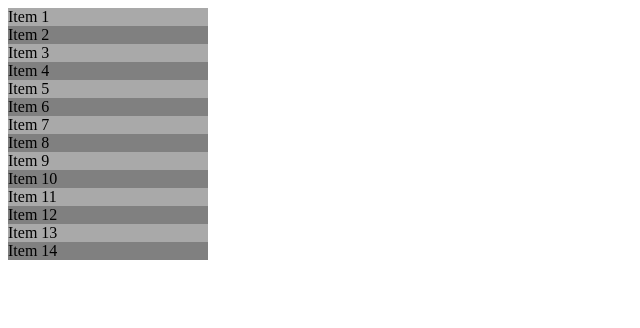
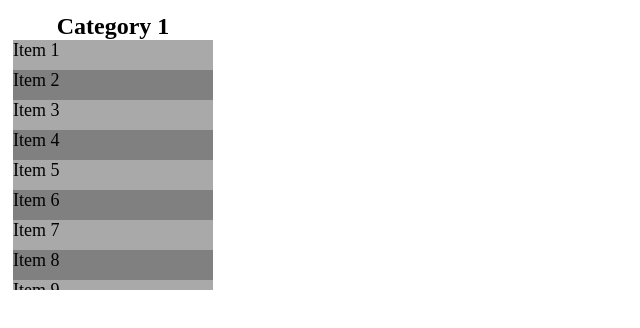
Before and after one commit to Stradi/listing, a React app in the folder frontend/: page / in a window 1280 px wide. Shown: the top 328 px of the page, without its empty margins (0-640 px from the left). Built offline with nearby package versions, Linux system fonts and the light colour scheme.

Commit message:
Updated styling of category lists and listing items

```diff
--- a/frontend/src/components/Category/Category.css
+++ b/frontend/src/components/Category/Category.css
@@ -1,19 +1,28 @@
 .category {
-  display: inline-block;
-  height: 300px;
-  width: 200px;
-  overflow: hidden;
-  overflow-y: scroll;
+  width: 200px; /* May change */
+  margin: 5px;
+}
 
+.category__title {
+  padding: 0;
+  margin: 0;
+  text-align: center;
+}
+
+.category__items {
+  height: 250px;
   list-style: none;
   padding: 0;
   margin: 0;
+
+  overflow: hidden;
+  overflow-y: scroll;
 }
 
-.category li:nth-child(even) {
+.category__items li:nth-child(even) {
   background-color: gray;
 }
 
-.category li:nth-child(odd) {
+.category__items li:nth-child(odd) {
   background-color: darkgray;
 }
--- a/frontend/src/components/Category/Category.js
+++ b/frontend/src/components/Category/Category.js
@@ -4,15 +4,18 @@
 import "./Category.css";
 
 function Category(props) {
-  const { items } = props;
+  const { name, items } = props;
   const allItems = items.map((item) => {
     return <ListingItem id={item.id} name={item.name} />
   });
 
   return (
-    <ul className="category">
-      {allItems}
-    </ul>
+    <div className="category">
+      <h2 className="category__title">{name}</h2>
+      <ul className="category__items">
+        {allItems}
+      </ul>
+    </div>
   );
 }
 
--- a/frontend/src/components/ListingItem/ListingItem.css
+++ b/frontend/src/components/ListingItem/ListingItem.css
@@ -1,3 +1,8 @@
+.item {
+  height: 30px;
+  font-size: 18px;
+}
+
 .item__text {
   text-decoration: none;
   color: black;
--- a/frontend/src/pages/Home/Home.css
+++ b/frontend/src/pages/Home/Home.css
@@ -0,0 +1,3 @@
+.category-list {
+  display: flex;
+}
--- a/frontend/src/pages/Home/Home.js
+++ b/frontend/src/pages/Home/Home.js
@@ -1,8 +1,9 @@
 //TODO: Fetch data from API, pass that data to ListGroup component (name may change).
 
-import React from "react";
+import React, { useState } from "react";
 
 import Category from "../../components/Category";
+import "./Home.css";
 
 function Home() {
   const items = [
@@ -23,7 +24,9 @@
   ]
 
   return (
-    <Category items={items}/>
+    <div className="category-list">
+      <Category name="Category 1" items={items}/>
+    </div>
   );
 }
 
```
